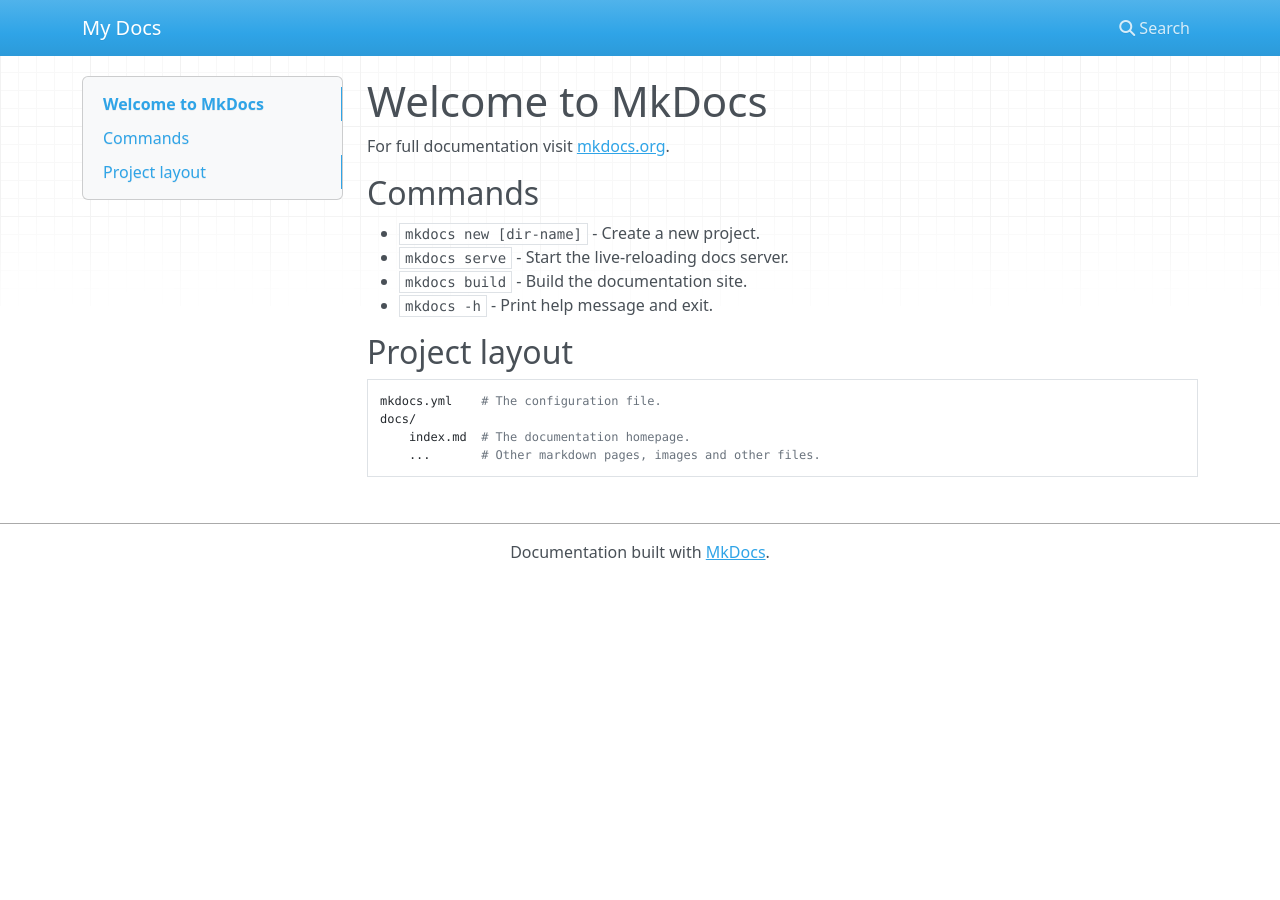
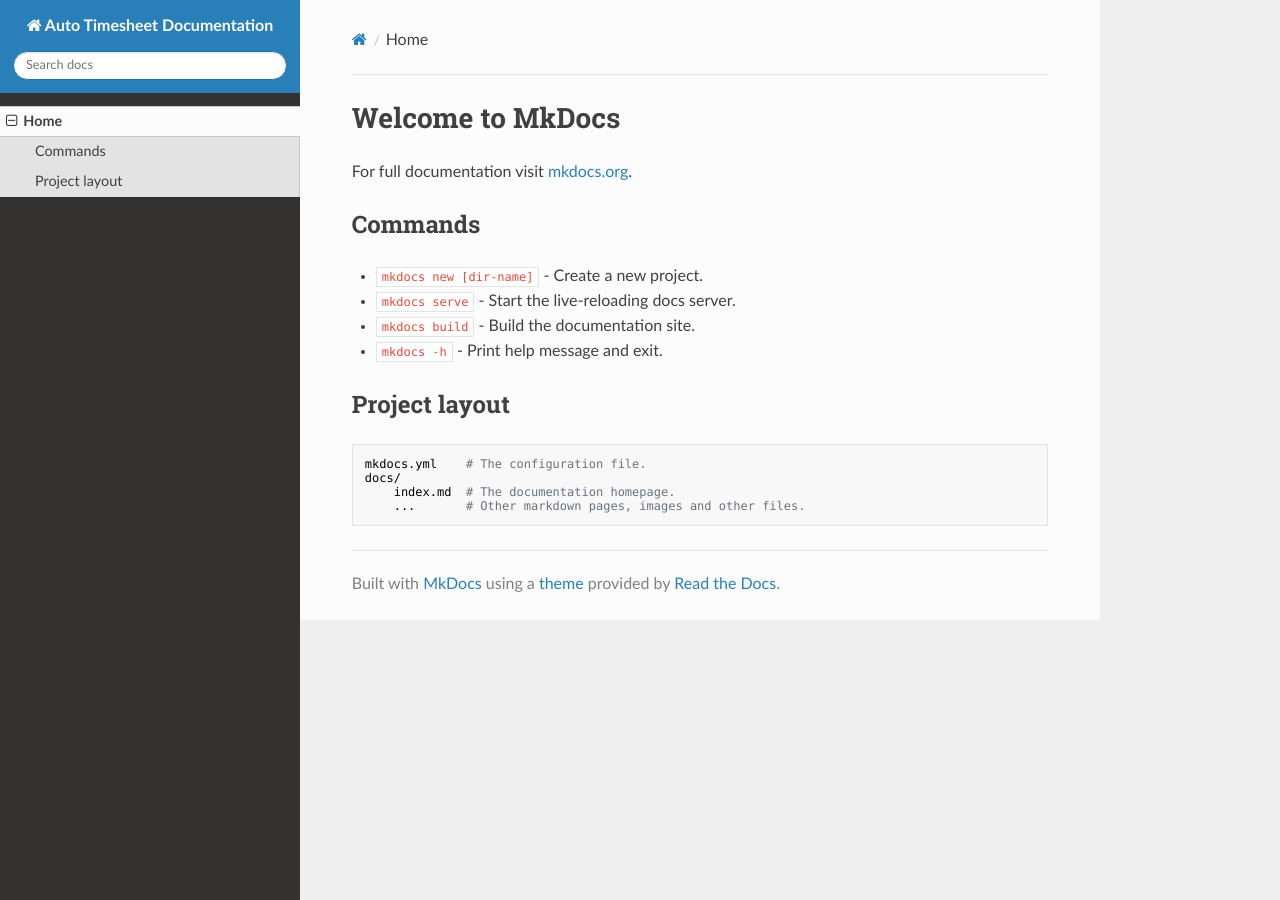
Before and after one commit to jamescrake-merani/auto-timesheet, an MkDocs documentation site: the page built from docs/docs/index.md, in a window 1280 px wide. Built offline with MkDocs 1.6.1, drawn with Linux system fonts in a browser that asks for light colours; nearby versions of some CDN libraries.

Commit message:
Initial doc commit.

```diff
--- a/docs/mkdocs.yml
+++ b/docs/mkdocs.yml
@@ -1 +1,4 @@
-site_name: My Docs
+site_name: Auto Timesheet Documentation
+nav:
+  - Home: index.md
+theme: readthedocs
```
